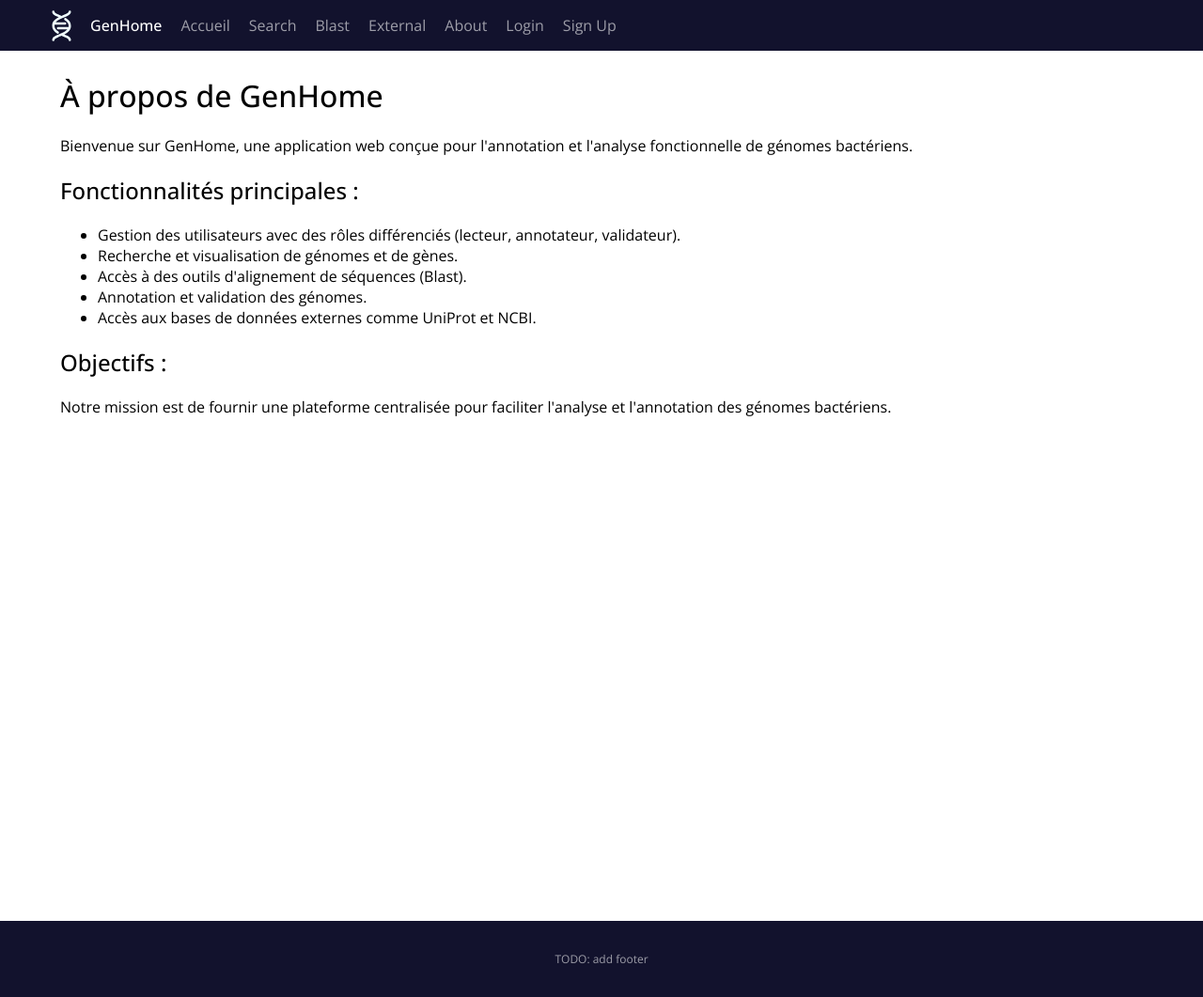
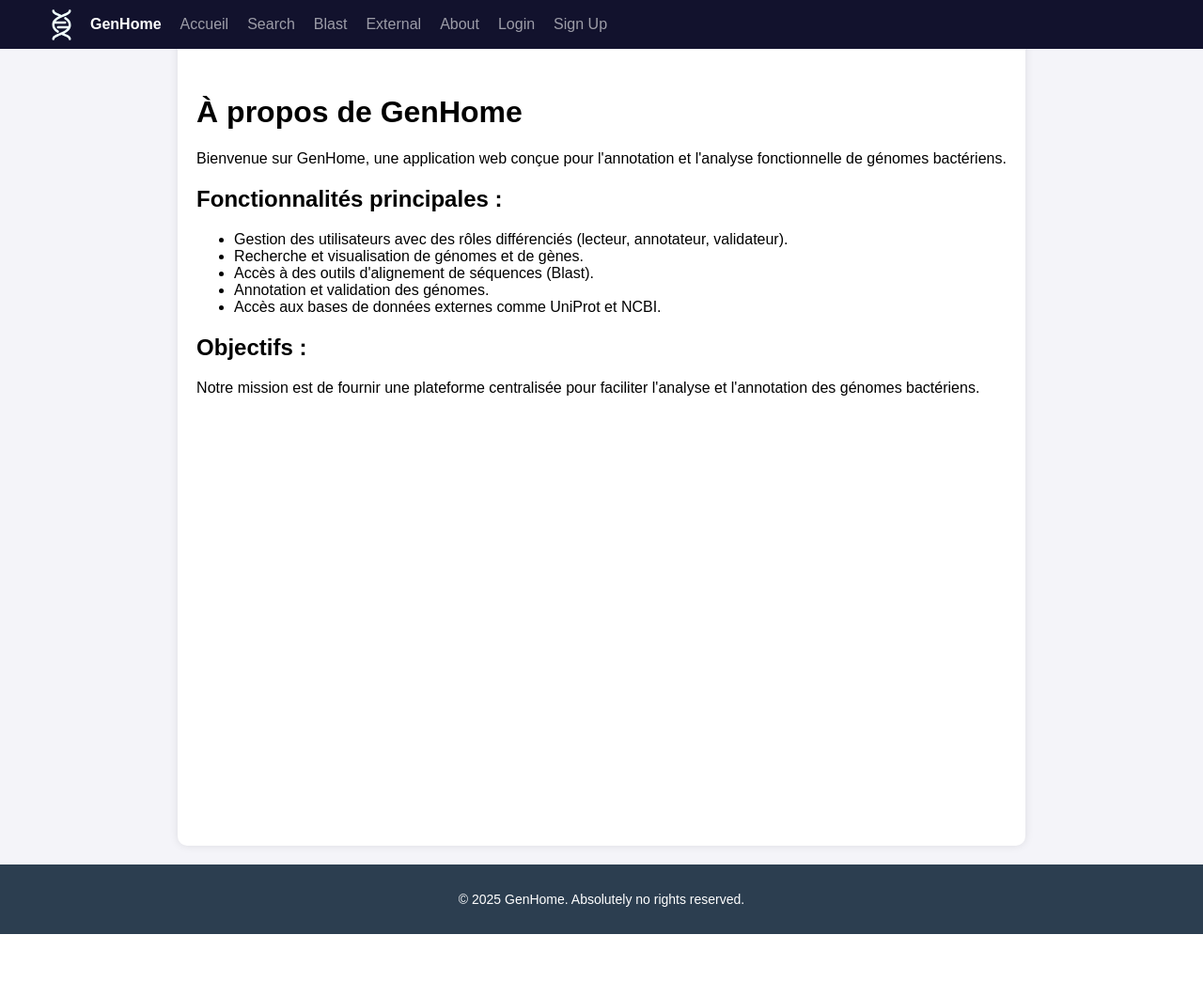
Before and after one commit to TitouanCh/appweb, a Django app: page /about/ in a window 1280 px wide. Shown: the whole page at 94% size. After the commit the page ends 994 px from the top, so only its background shows below. Run offline with Django 5.2, Linux system fonts and the light colour scheme.

Commit message:
changes to the base html, added a footer too

```diff
--- a/templates/base.html
+++ b/templates/base.html
@@ -7,14 +7,74 @@
     {% load static %}
     <link rel="stylesheet" href="{% static 'style.css' %}">
     <link rel="icon" type="image/x-icon" href="{% static 'svg/dna.svg' %}">
+    <style>
+        body {
+            font-family: Arial, sans-serif;
+            margin: 0;
+            padding: 0;
+            background-color: #f4f4f9;
+        }
+        header {
+            position: fixed;
+            width: 100%;
+            top: 0;
+            background: white;
+            box-shadow: 0px 4px 6px rgba(0, 0, 0, 0.1);
+            transition: top 0.3s;
+            z-index: 1000;
+        }
+        main {
+            padding: 80px 20px 20px;
+            max-width: 1200px;
+            margin: auto;
+            background: white;
+            box-shadow: 0px 0px 10px rgba(0, 0, 0, 0.1);
+            border-radius: 10px;
+        }
+        footer {
+            text-align: center;
+            padding: 15px;
+            background: #2c3e50;
+            color: white;
+            margin-top: 20px;
+            font-size: 14px;
+        }
+        .container {
+            display: flex;
+            flex-direction: column;
+            min-height: 100vh;
+        }
+        .content {
+            flex: 1;
+        }
+    </style>
 </head>
 <body>
+    <header id="navbar">
         {% include "includes/navbar.html" %}
-    <main>
+    </header>
+    <div class="container">
+        <main class="content">
             {% include "includes/message.html" %}
             {% block content %}
             {% endblock %}
         </main>
-    {% include "includes/footer.html" %}
+        <footer>
+            <p>&copy; 2025 GenHome. Absolutely no rights reserved.</p>
+        </footer>
+    </div>
+    <script>
+        let lastScrollTop = 0;
+        window.addEventListener("scroll", function() {
+            let navbar = document.getElementById("navbar");
+            let scrollTop = window.pageYOffset || document.documentElement.scrollTop;
+            if (scrollTop > lastScrollTop) {
+                navbar.style.top = "-60px"; // Hide navbar when scrolling down
+            } else {
+                navbar.style.top = "0"; // Show navbar when scrolling up
+            }
+            lastScrollTop = scrollTop;
+        });
+    </script>
 </body>
 </html>
```
Lines whose indentation alone changed are shown as unchanged.
